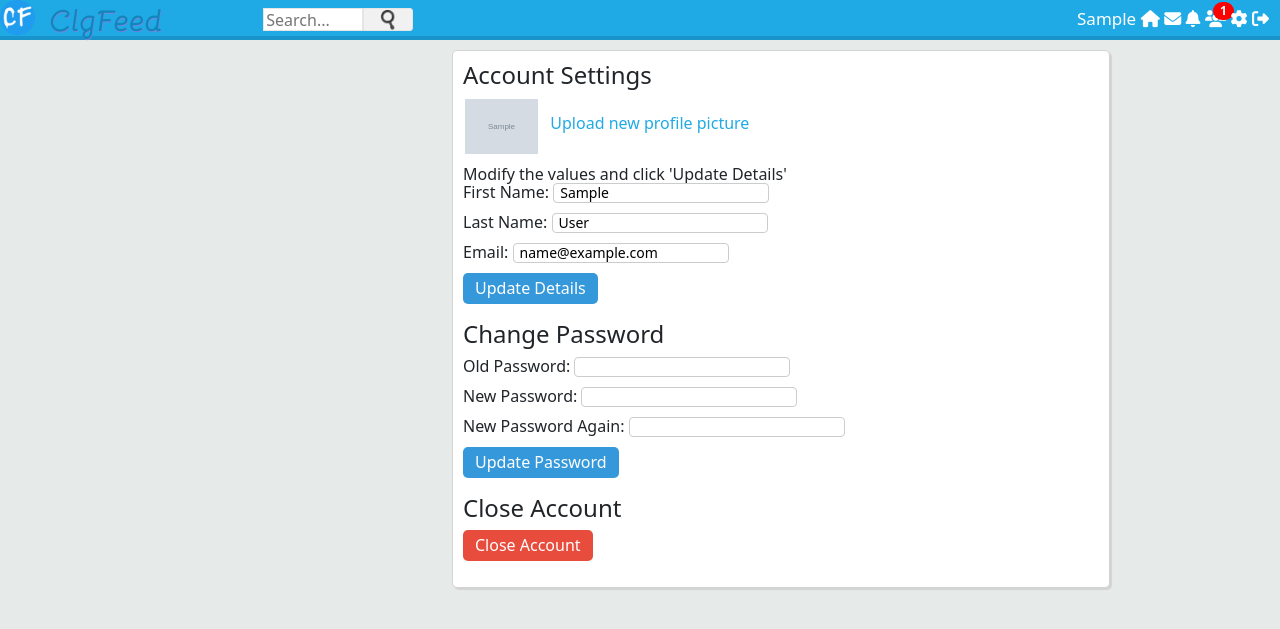
After one commit to Kavita-Dhamot/ClgBook, a PHP site: page /settings.php in a window 1280 px wide. The commit adds this page. Shown: the top 629 px of the page. Run offline with PHP 8.4, Linux system fonts and the light colour scheme; the visitor is signed in with stand-in values (Sample User, id 1); tables that the repository leaves empty or names only in its code hold one stand-in row (values such as "Sample post"); grey boxes marked "Sample" are stand-in pictures; data that the repository does not hold is empty; some libraries are stand-ins or nearby versions.

Commit message:
settings

```diff
--- a/assets/css/messages_css.css
+++ b/assets/css/messages_css.css
@@ -73,7 +73,7 @@
 }
 .resultDisplay {
 	padding: 5px 5px 0 5px;
-	height: 60px;
+	height: 70px;
 	border-bottom: 1px solid #D3D3D3;
 }
 .resultDisplay a {
@@ -135,5 +135,4 @@
 .resultDisplayNotification {
     height: auto;
     color: #1485BD;
-
 }
--- a/assets/css/style.css
+++ b/assets/css/style.css
@@ -422,3 +422,102 @@ textarea:focus {
 .tab-content {
     margin-top: 25px;
 }
+
+.search {
+  margin: 8px 0 0 100px;
+}
+
+.search #search_text_input {
+  border: thin solid #E5E5E5;
+  float: left;
+  height: 23px;
+  outline: 0;
+  width: 100px;
+  border-top-right-radius: 0;
+  border-bottom-right-radius: 0;
+}
+
+.button_holder {
+  background-color: #F1F1F1;
+  border: thin solid #e5e5e5;
+  cursor: pointer;
+  float: left;
+  height: 23px;
+  text-align: center;
+  width: 50px;
+  border-top-right-radius: 3px;
+  border-bottom-right-radius: 3px;
+}
+
+.button_holder img {
+  margin-top: 1px;
+  width: 20px;
+}
+
+.search_results {
+  background-color: #fff;
+  border: 1px solid #DADADA;
+  border-bottom: none;
+  border-top: none;
+  margin-top: 21px;
+}
+
+.search_results_footer {
+  padding: 7px 4px 0px 4px;
+  height: 30px;
+  border: 1px solid #DADADA;
+  border-top: none;
+  background-color: #20AAE5;
+  text-align: center;
+}
+
+.search_results_footer a{
+  color: #fff;
+}
+
+.search_result {
+  padding: 10px;
+  height: 100px;
+}
+
+.searchPageFriendButtons {
+  float: right;
+}
+
+.searchPageFriendButtons input[type="submit"] {
+    border: none;
+    padding: 7px 12px;
+    border-radius: 5px;
+    color: #fff;
+}
+
+.result_profile_pic {
+  float: left;
+  margin-right: 10px;
+}
+
+#search_hr {
+  margin-bottom: 0px;
+}
+.small_profile_pic {
+    height: 55px;
+    margin: 1px 12px 0 2px;
+    float: left;
+}
+
+#settings_input {
+    border: 1px solid #ccc;
+    height: 20px;
+    padding: 4px 6px;
+    margin-bottom: 10px;
+    border-radius: 4px;
+    font-size: 14px;
+    line-height: 20px;
+}
+
+.settings_submit {
+    border: none;
+    padding: 7px 12px;
+    border-radius: 5px;
+    color: #fff;
+}
--- a/assets/js/clgbook.js
+++ b/assets/js/clgbook.js
@@ -1,4 +1,16 @@
 $(document).ready(function() {
+
+    $('#search_text_input').focus(function() {
+
+        if(window.matchMedia( "(min-width: 800px)" ).matches) {
+            $(this).animate({width: '250px'}, 500);
+        }
+    });
+
+
+$('.button_holder').on('click', function() {
+    document.search_form.submit();
+})
 
     //button for profile post
     $('#submit_profile_post').click(function(){
@@ -18,6 +30,26 @@ $(document).ready(function() {
 
     });
 
+});
+
+$(document).click(function(e){
+
+    if(e.target.class != "search_results" && e.target.id != "search_text_input") {
+
+        $(".search_results").html("");
+        $('.search_results_footer').html("");
+        $('.search_results_footer').toggleClass("search_results_footer_empty");
+        $('.search_results_footer').toggleClass("search_results_footer");
+
+    }
+
+     if(e.target.class != "dropdown_data_window") {
+
+        $(".dropdown_data_window").html("");
+        $(".dropdown_data_window").css({"padding": "0px", "height" :"0px"});
+
+
+    }
 });
 
 function getUsers(value, user) {
@@ -60,3 +92,25 @@ function getDropdownData(user, type) {
         $(".dropdown_data_window").css({"padding" : "0px", "height": "0px", "border": "none"});
     }
 }
+
+function getLiveSearchUsers(value, user){
+
+    $.post("includes/handlers/ajax_search.php", {query:value, userLoggedIn: user}, function(data) {
+
+        if($(".search_results_footer_empty")[0]){
+            $(".search_results_footer_empty").toggleClass("search_results_footer");
+            $(".search_results_footer_empty").toggleClass("search_results_footer_empty");
+
+        }
+
+        $('.search_results').html(data);
+        $('.search_results_footer').html("<a href='search.php?q=" + value + "'>See All Results!</a>");
+
+        if(data == ""){
+            $('.search_results_footer').html("");
+            $('.search_results_footer').toggleClass("search_results_footer_empty");
+            $('.search_results_footer').toggleClass("search_results_footer");
+
+        }
+    });
+}
--- a/includes/classes/Notification.php
+++ b/includes/classes/Notification.php
@@ -37,7 +37,8 @@ class Notification {
 		$query = mysqli_query($this->con, "SELECT * FROM notifications WHERE user_to='$userLoggedIn' ORDER BY id DESC");
 
         if(mysqli_num_rows($query) == 0) {
-            echo "You have no notifications1";
+
+            echo "You have no notifications!";
         }
 		$num_iterations =0;  //number of messages checked
 		$count=1;  //number of messages posted
--- /dev/null
+++ b/includes/form_handlers/settings_handler.php
@@ -0,0 +1,71 @@
+<?php
+
+if(isset($_POST['update_details'])) {
+
+	$first_name = $_POST['first_name'];
+	$last_name = $_POST['last_name'];
+	$email = $_POST['email'];
+
+	$email_check = mysqli_query($con, "SELECT * FROM users WHERE email='$email'");
+	$row = mysqli_fetch_array($email_check);
+	$matched_user = $row['username'];
+
+	if($matched_user == "" || $matched_user == $userLoggedIn) {
+		$message = "Details updated!<br><br>";
+
+		$query = mysqli_query($con, "UPDATE users SET first_name='$first_name', last_name='$last_name', email='$email' WHERE username='$userLoggedIn'");
+	}
+	else
+		$message = "That email is already in use!<br><br>";
+}
+else
+	$message = "";
+
+    //**************************************************
+
+    if(isset($_POST['update_password'])) {
+
+    	$old_password = strip_tags($_POST['old_password']);
+    	$new_password_1 = strip_tags($_POST['new_password_1']);
+    	$new_password_2 = strip_tags($_POST['new_password_2']);
+
+    	$password_query = mysqli_query($con, "SELECT password FROM users WHERE username='$userLoggedIn'");
+    	$row = mysqli_fetch_array($password_query);
+    	$db_password = $row['password'];
+
+    	if(md5($old_password) == $db_password) {
+
+    		if($new_password_1 == $new_password_2) {
+
+
+    			if(strlen($new_password_1) <= 4) {
+    				$password_message = "Sorry, your password must be greater than 4 characters<br><br>";
+    			}
+    			else {
+    				$new_password_md5 = md5($new_password_1);
+    				$password_query = mysqli_query($con, "UPDATE users SET password='$new_password_md5' WHERE username='$userLoggedIn'");
+    				$password_message = "Password has been changed!<br><br>";
+    			}
+
+
+    		}
+    		else {
+    			$password_message = "Your two new passwords need to match!<br><br>";
+    		}
+
+    	}
+    	else {
+    			$password_message = "The old password is incorrect! <br><br>";
+    	}
+
+    }
+    else {
+    	$password_message = "";
+    }
+
+
+    if(isset($_POST['close_account'])) {
+    	header("Location: close_account.php");
+    }
+
+?>
--- a/includes/header.php
+++ b/includes/header.php
@@ -50,10 +50,27 @@ include("includes/classes/Notification.php");
         <a href="index.php">ClgFeed</a>
       </div>
 
+      <div class="search">
+
+        <form action="search.php" method="GET" name="search_form">
+          <input type="text" onkeyup="getLiveSearchUsers(this.value, '<?php echo $userLoggedIn; ?>')" name="q" placeholder="Search..." autocomplete="off" id="search_text_input">
+
+          <div class="button_holder">
+            <img src="assets/images/icons/magnifying_glass.png">
+          </div>
+
+        </form>
+
+        <div class="search_results">
+        </div>
+
+        <div class="search_results_footer_empty">
+        </div>
+
+		</div>
+
       <nav>
-
         <?php
-                //Unread messages
         $messages = new Message($con, $userLoggedIn);
         $num_messages = $messages->getUnreadNumber();
 
@@ -94,7 +111,10 @@ include("includes/classes/Notification.php");
           echo '<span class="notification_badge" id="unread_requests">' . $num_requests . '</span>';
           ?>
         </a>
-        <a href="upload.php">
+        <!-- <a href="upload.php">
+          <i class="fa-solid fa-gear"></i>
+        </a> -->
+        <a href="settings.php">
           <i class="fa-solid fa-gear"></i>
         </a>
         <a href="includes/handlers/logout.php">
--- /dev/null
+++ b/settings.php
@@ -0,0 +1,55 @@
+<?php
+include("includes/header.php");
+include("includes/form_handlers/settings_handler.php");
+if(isset($_POST['update_details'])){
+ 	header("Location: settings.php");									//removes the form resubmission button on refresh
+}
+?>
+
+<div class="main_column column">
+
+	<h4>Account Settings</h4>
+	<?php
+	echo "<img src='" . $user['profile_pic'] ."' class='small_profile_pic'>";
+	?>
+    <br>
+    <a href="upload.php">Upload new profile picture</a><br><br><br>
+
+    Modify the values and click 'Update Details'
+
+    <?php
+	$user_data_query = mysqli_query($con, "SELECT first_name, last_name, email FROM users WHERE username='$userLoggedIn'");
+	$row = mysqli_fetch_array($user_data_query);
+
+	$first_name = $row['first_name'];
+	$last_name = $row['last_name'];
+	$email = $row['email'];
+	?>
+
+	<form action="settings.php" method="POST">
+		First Name: <input type="text" name="first_name" value="<?php echo $first_name; ?>" id="settings_input"><br>
+		Last Name: <input type="text" name="last_name" value="<?php echo $last_name; ?>" id="settings_input"><br>
+		Email: <input type="text" name="email" value="<?php echo $email; ?>" id="settings_input"><br>
+
+		<?php echo $message; ?>
+
+		<input type="submit" name="update_details" id="save_details" value="Update Details" class="info settings_submit"><br>
+	</form>
+
+    <h4>Change Password</h4>
+    <form action="settings.php" method="POST">
+		Old Password: <input type="password" name="old_password" id="settings_input"><br>
+		New Password: <input type="password" name="new_password_1" id="settings_input"><br>
+		New Password Again: <input type="password" name="new_password_2" id="settings_input"><br>
+
+        <?php echo $password_message; ?>
+
+		<input type="submit" name="update_password" id="save_details" value="Update Password" class="info settings_submit"><br>
+	</form>
+
+    <h4>Close Account</h4>
+    <form action="settings.php" method="POST">
+        <input type="submit" name="close_account" id="close_account" value="Close Account" class="danger settings_submit">
+    </form>
+
+</div>
```
Also changed, not shown: close_account.php (added, +29 -0 lines), includes/handlers/ajax_search.php (added, +54 -0 lines), search.php (added, +126 -0 lines), assets/css/bootstrap.css, assets/images/icons/magnifying_glass.png (added), assets/images/profile_pics/kavita_dharamshaktu07378f524d775ff0a4b0d1dd103520cdn.jpeg (added), assets/images/profile_pics/prachi_gupta_20467fad73de0c6fdc467981ce3e8ceefn.jpeg (added), includes/classes/Message.php (line endings or trailing spaces), upload.php (line endings or trailing spaces).
